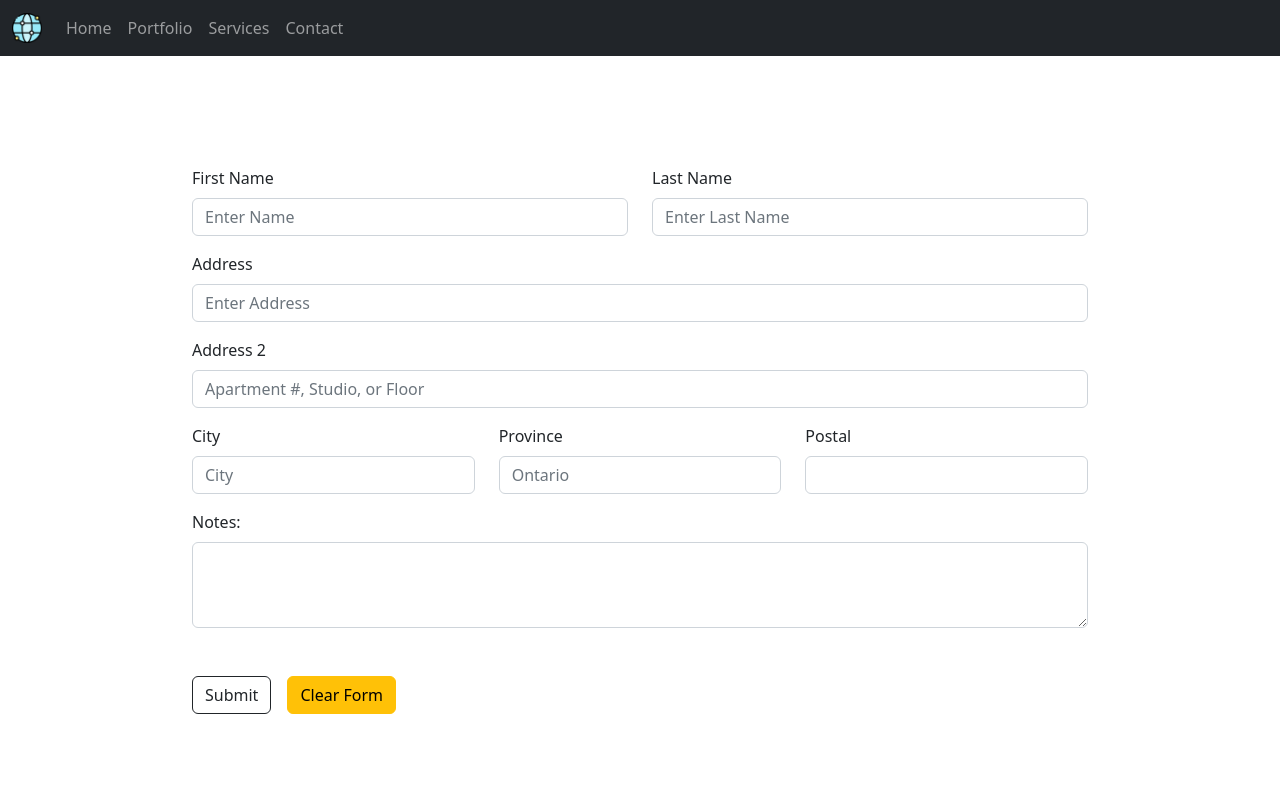
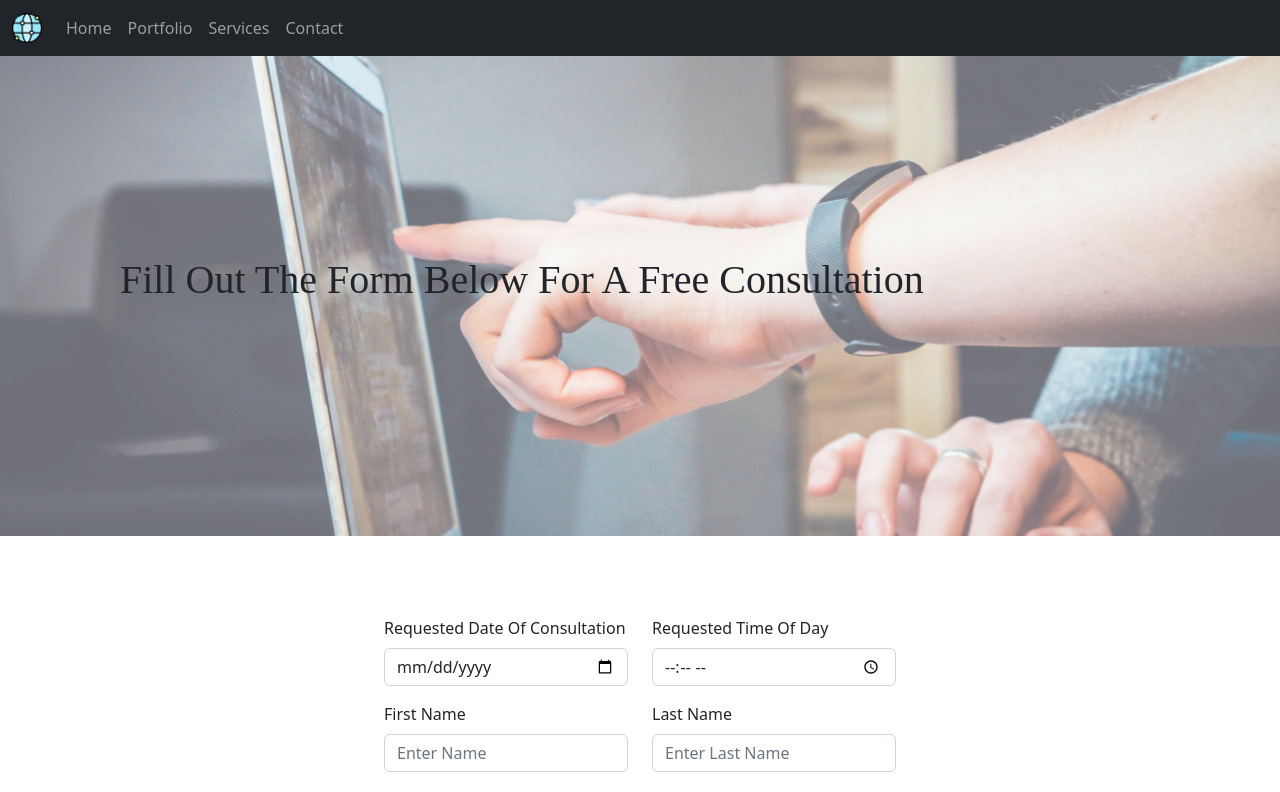
Before and after one commit to ShawnDietrich/die-tech, a React (Create React App) app: page /book in a window 1280 px wide. Shown: the top 792 px of the page. Built offline with nearby package versions, Linux system fonts and the light colour scheme; a web font is replaced by a local one.

Commit message:
working on services page

```diff
--- a/src/App.css
+++ b/src/App.css
@@ -1,5 +1,5 @@
 @import url('https://fonts.googleapis.com/css2?family=Cormorant+Upright:wght@700&display=swap');
-
+@import url('https://fonts.googleapis.com/css2?family=Yanone+Kaffeesatz:wght@200&display=swap');
 h1 {
   font-family: 'Cormorant Upright', serif;
 }
@@ -12,7 +12,7 @@ h1 {
   margin: 0 auto;
 }
 .title h1 {
-  text-align: center;
+  margin-left: 2em;
   padding-top: 2em;
   font-size: 4em;
   color: black;
@@ -89,14 +89,76 @@ h1 {
 }
 
 .bookForm {
-  width: 70%;
-  margin: 0 auto;
-  padding: 6.9em 0em;
+  width: 40%;
+  margin: 0em auto;
+  padding-top: 3em;
+  padding-bottom: 7em;
+}
+
+.bookHeader {
+  width: 100%;
+  height: 30em;
+  display: block;
+  position: relative;
+}
+.bookHeader::after {
+  content: '';
+  background-image: url(./Pictures/CodeDevelopment.jpg);
+  background-position: center;
+  background-size: cover;
+  opacity: 0.65;
+  top: 0;
+  left: 0;
+  bottom: 0;
+  right: 0;
+  position: absolute;
+  z-index: -1;
+}
+
+.bookHeader h1 {
+  padding-top: 5em;
+  margin-left: 3em;
+}
+
+.form {
+  margin-top: 2em;
 }
 
 .btnForm {
   margin-right: 1em;
   margin-top: 1em;
+}
+
+.backgroundImg {
+  width: 100%;
+  height: 50em;
+  display: block;
+  position: relative;
+}
+
+.backgroundImg::after {
+  content: '';
+  background-image: url(./Pictures/blackboard.jpg);
+  background-size: cover;
+  background-position: center;
+  background-repeat: no-repeat;
+  top: 0;
+  left: 0;
+  bottom: 0;
+  right: 0;
+  position: absolute;
+  z-index: -1;
+}
+
+.cardContainer {
+  padding-top: 3em;
+
+}
+
+
+
+.cardService {
+  width: 17em;
 }
 /*Screen Size Functions*/
 
@@ -123,7 +185,7 @@ h1 {
     padding-top: 1em;
   }
   .bookForm {
-    padding: 4em 0em
+    width: 90%;
   }
 
 }
--- a/src/App.js
+++ b/src/App.js
@@ -6,6 +6,7 @@ import Home from './Pages/Home';
 import Book from './Pages/Book'
 import Footer from './Pages/Components/Footer';
 import { BrowserRouter as Router, Routes, Route } from 'react-router-dom'
+import Service from './Pages/Service';
 
 function App() {
   return (
@@ -15,6 +16,7 @@ function App() {
         <Routes>
           <Route path='/' element={<Home />} />
           <Route path='/book' element={<Book />} />
+          <Route path='/services' element={<Service />} />
         </Routes>
         <Footer />
       </Router>
--- a/src/Pages/Book.js
+++ b/src/Pages/Book.js
@@ -18,12 +18,7 @@ const Book = () => {
             body: JSON.stringify({
                 FirstName: e.target[0].value,
                 LastName: e.target[1].value,
-                Address1: e.target[2].value,
-                Address2: e.target[3].value,
-                City: e.target[4].value,
-                Provence: e.target[5].value,
-                PostalCode: e.target[6].value,
-                Notes: e.target[7].value
+                Notes: e.target[2].value
             })
         }).then(() => {
             setShowMesg(true)
@@ -32,9 +27,25 @@ const Book = () => {
     }
 
     return (
+        <>
+            <div className="bookHeader">
+                <h1>Fill Out The Form Below For A Free Consultation</h1>
+            </div>
             <div className="bookForm">
                 <Alert key='info' variant="info" show={showMesg}>Your Message Has Been Sent</Alert>
-            <Form id="bookingForm" validated={validate} onSubmit={handleSubmit}>
+
+                <Form id="bookingForm" className="form" validated={validate} onSubmit={handleSubmit}>
+
+                    <Row className="mb-3">
+                        <Form.Group as={Col} controlId='formGridDate'>
+                            <Form.Label>Requested Date Of Consultation</Form.Label>
+                            <FormControl name="date" type="date" required/>
+                        </Form.Group>
+                        <Form.Group as={Col} className="mp-3">
+                            <Form.Label>Requested Time Of Day</Form.Label>
+                            <FormControl name="time" type="time" required/>
+                        </Form.Group>
+                    </Row>
 
                     <Row className='mb-3'>
                         <Form.Group as={Col} controlId='formGridFirstName'>
@@ -45,36 +56,6 @@ const Book = () => {
                         <Form.Group as={Col} controlId='formGridLastName'>
                             <Form.Label>Last Name</Form.Label>
                             <FormControl name="lastName" type='lastName' placeholder='Enter Last Name' required />
-                    </Form.Group>
-                </Row>
-
-                <Row className="mb-3">
-                    <Form.Group as={Col} controlId='formgridAddress1'>
-                        <Form.Label>Address</Form.Label>
-                        <FormControl name="address" type='address1' placeholder='Enter Address' required />
-                    </Form.Group>
-
-                </Row>
-
-                <Row className="mb-3">
-                    <Form.Group as={Col} controlId='formgridAddress2'>
-                        <Form.Label>Address 2</Form.Label>
-                        <FormControl name="address2" type='address2' placeholder='Apartment #, Studio, or Floor' />
-                    </Form.Group>
-                </Row>
-
-                <Row className="mb-3">
-                    <Form.Group as={Col} controlId='formgridCity'>
-                        <Form.Label>City</Form.Label>
-                        <FormControl name="city" type='city' placeholder='City' />
-                    </Form.Group>
-                    <Form.Group as={Col} controlId='formgridProvince'>
-                        <Form.Label>Province</Form.Label>
-                        <FormControl name="province" type='province' placeholder='Ontario' />
-                    </Form.Group>
-                    <Form.Group as={Col} controlId='formgridPostal'>
-                        <Form.Label>Postal</Form.Label>
-                        <FormControl name="postal" type='postal' placeholder='' />
                         </Form.Group>
                     </Row>
 
@@ -90,6 +71,9 @@ const Book = () => {
                 </Form>
 
             </div>
+
+        </>
+
     )
 }
 
--- a/src/Pages/Components/Nav.js
+++ b/src/Pages/Components/Nav.js
@@ -20,7 +20,7 @@ const Navigation = () => {
                     <Nav className='me-auto'>
                         <Nav.Link href='/'>Home</Nav.Link>
                         <Nav.Link href="#">Portfolio</Nav.Link>
-                        <Nav.Link href="#">Services</Nav.Link>
+                        <Nav.Link href="/services">Services</Nav.Link>
                         <Nav.Link href="/book">Contact</Nav.Link>
                     </Nav>
                     </Navbar.Collapse>
--- /dev/null
+++ b/src/Pages/Service.js
@@ -0,0 +1,81 @@
+import React, { useRef, useState } from "react";
+import { Row, Col, Container, Card, Overlay, Tooltip, OverlayTrigger, Popover } from "react-bootstrap";
+
+const Service = () => {
+
+    const backendDetail = (
+        <Popover id='popover-basic'>
+            <Popover.Body>
+                Using Node.js and popular frameworks like Express
+                we can provide flexable and maintainable server side code
+                that will easily interact with just about any database
+            </Popover.Body>
+        </Popover>
+    )
+    const databaseDetail = (
+        <Popover id='popover-basic'>
+            <Popover.Body>
+                Design and build dynamic, and responsive databases
+                using popular databse programs such as; SQL, PostgreSQL, and MySQL
+            </Popover.Body>
+        </Popover>
+    )
+    const authDetail = (
+        <Popover id='popover-basic'>
+            <Popover.Body>
+                Making use of popular and secure frameworks we can
+                provide secure password hashing and encryption services
+            </Popover.Body>
+        </Popover>
+    )
+
+    return (
+        <div className="backgroundImg">
+
+            <Container className="cardContainer" fluid>
+                <Row className="cardRow">
+                    <Col className="cardCol" md={{ span: 1, offset: 2 }}>
+                        <OverlayTrigger placement="bottom" delay={{ show: 250, hide: 400 }} overlay={backendDetail}>
+                            <Card bg="success" key={'Success'} text="white" className="mb-2 cardService">
+                                <Card.Body >
+                                    <Card.Title className="cardTitle">Backend Programming</Card.Title>
+                                    <Card.Text className="cardText">
+                                        Full Server Code Design
+                                    </Card.Text>
+                                </Card.Body>
+                            </Card>
+                        </OverlayTrigger>
+                    </Col>
+
+                    <Col className="cardCol" md={{ span: 1, offset: 2 }}>
+                        <OverlayTrigger placement="bottom" delay={{ show: 250, hide: 400 }} overlay={databaseDetail}>
+                            <Card bg="success" key={'Success'} text="white" className="mb-2 cardService">
+                                <Card.Body>
+                                    <Card.Title className="cardTitle">Database Programming</Card.Title>
+                                    <Card.Text className="cardText">
+                                        Using SQL, PostgreSQL, MySQL
+                                    </Card.Text>
+                                </Card.Body>
+                            </Card>
+                        </OverlayTrigger>
+                    </Col>
+
+                    <Col className="cardCol" md={{ span: 1, offset: 2 }}>
+                        <OverlayTrigger placement="bottom" delay={{ show: 250, hide: 400 }} overlay={authDetail}>
+                            <Card bg="success" key={'Success'} text="white" className="mb-2 cardService">
+                                <Card.Body>
+                                    <Card.Title className="cardTitle">Server Authentication</Card.Title>
+                                    <Card.Text className="cardText">
+                                        Server side authentication
+                                    </Card.Text>
+                                </Card.Body>
+                            </Card>
+                        </OverlayTrigger>
+                    </Col>
+                </Row>
+            </Container>
+        </div>
+    )
+}
+
+export default Service
```
Also changed, not shown: src/Pictures/Galaxy.jpg (added), src/Pictures/blackboard.jpg (added). Lines whose indentation alone changed are shown as unchanged.
